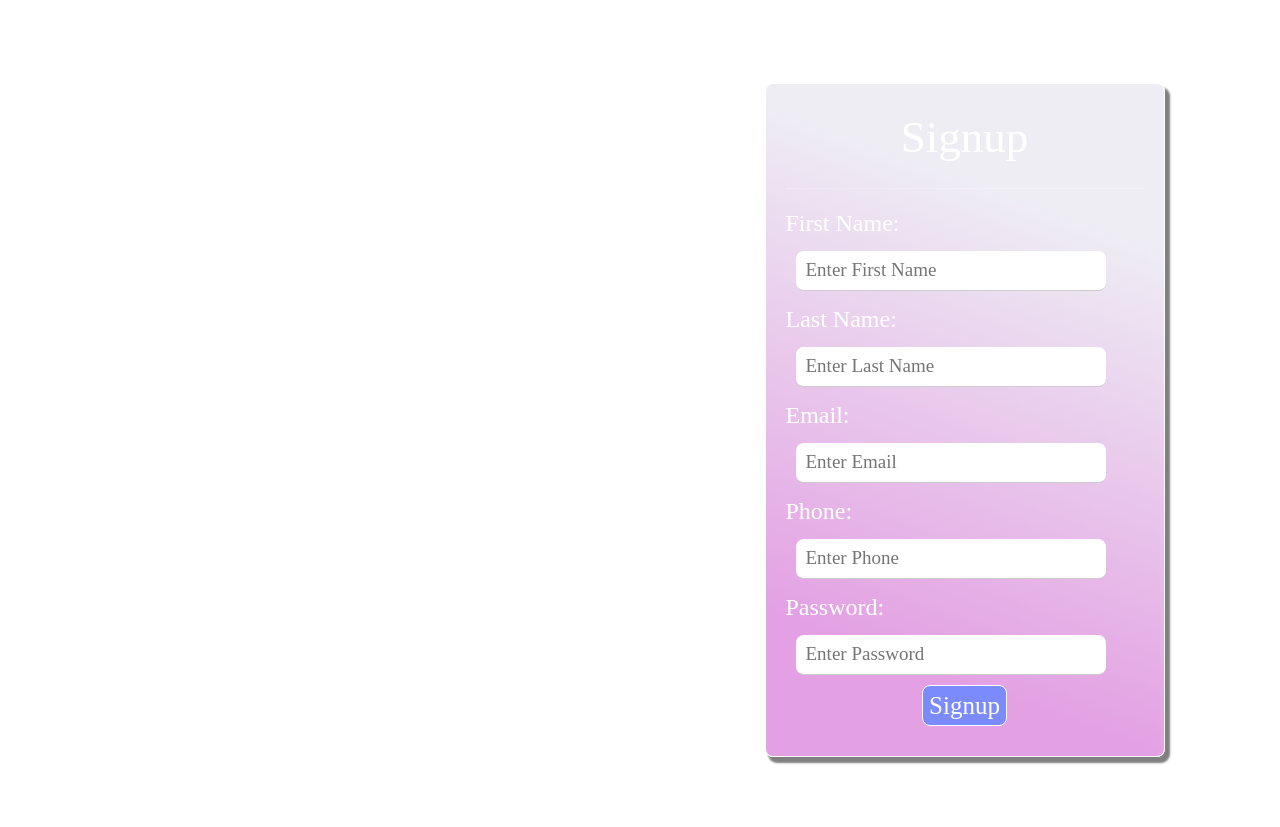
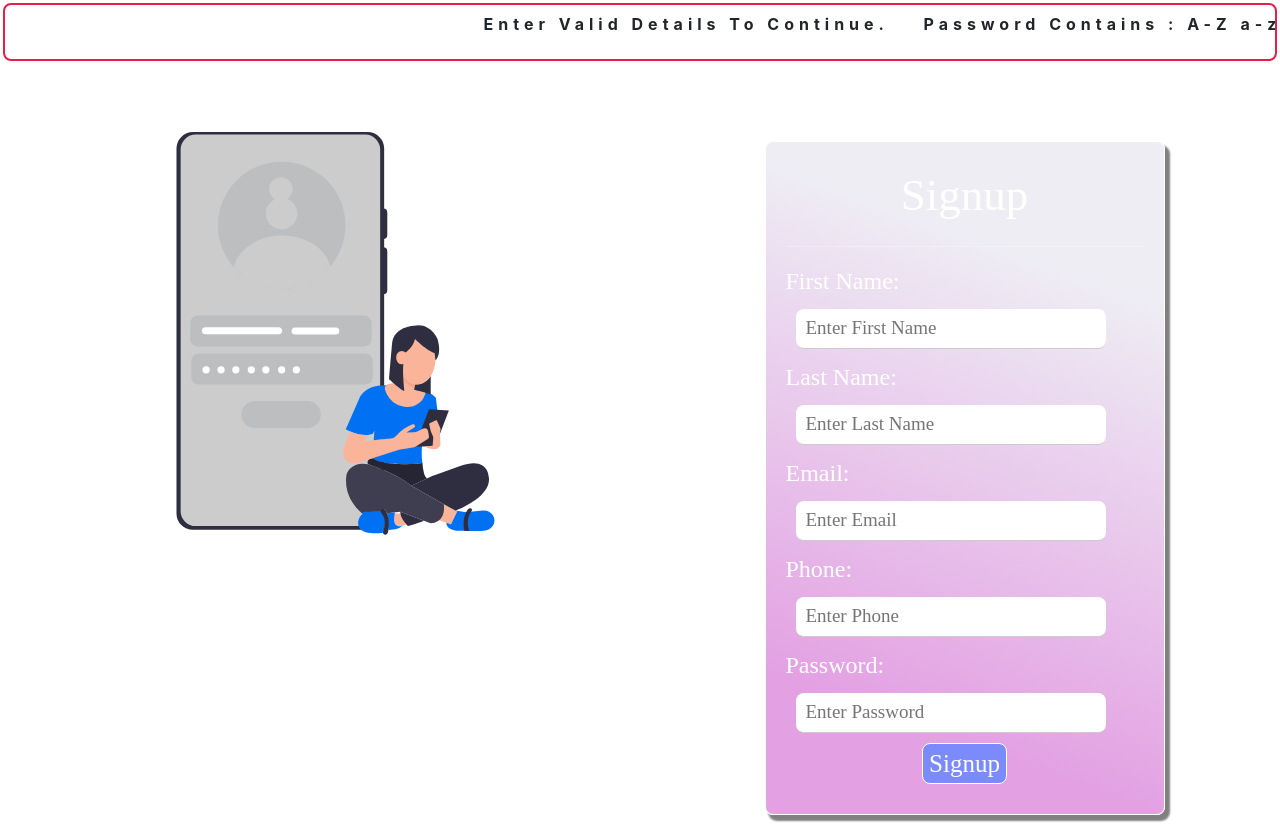
Before and after one commit to YASHBOMBLE/Portfolio-website, a React (Create React App) app in the folder client/: page /signup in a window 1280 px wide. Before the commit the page ends 800 px from the top, so only its background shows below. Built offline with nearby package versions, Linux system fonts and the light colour scheme.

Commit message:
signup img

```diff
--- a/client/src/views/Login/Login.css
+++ b/client/src/views/Login/Login.css
@@ -0,0 +1,13 @@
+.login-button{
+    font-size: 22px;
+    background-color: #7c8bfc;
+    color: white;
+    margin-top: 10px;
+    border-radius: 8px;
+    border: 1px solid white;
+    margin-left: auto;
+    margin-right: auto;
+    display: block;
+    padding-left: 20px;
+    padding-right: 20px;
+}
--- a/client/src/views/Signup/Signup.css
+++ b/client/src/views/Signup/Signup.css
@@ -55,14 +55,24 @@ body{
 
 
   .info-container {
-    font-size: 30px;
+
+    font-size: 15px;
     margin-left: auto;
     margin-right: auto;
     color: black;
-    margin-top: 50px;
+    margin-top: 130px;
     font-weight: bold;
+
+    height: 190px;
+    padding: 20px;
+    border-radius: 8px;
   }
 
+  .main-info-container{
+
+    display: flex;
+    justify-content: center;
+  }
   .info-container-text {
     font-size: 40px;
     color: #a54949;
@@ -76,3 +86,32 @@ body{
     display: flex;
     justify-content: center;
   }
+
+
+  .wrapper {
+    width: 100%;
+    margin: auto;
+    border: 2px solid #eb1c49;
+    border-radius: 8px;
+    overflow-x: hidden;
+    padding: 7px;
+  }
+
+  .target {
+    font-weight: bold;
+    letter-spacing: 5px;
+    animation-name: rightToLeft;
+    animation-duration: 4.5s;
+    animation-timing-function: linear;
+    animation-iteration-count: infinite;
+    /* animation: rightToLeft 4.5s linear infinite; */
+  }
+
+  @keyframes rightToLeft {
+    0% {
+      transform: translateX(600px);
+    }
+    100% {
+      transform: translateX(10px);
+    }
+  }
--- a/client/src/views/Signup/Signup.js
+++ b/client/src/views/Signup/Signup.js
@@ -3,6 +3,7 @@ import axios from 'axios'
 import swal from 'sweetalert';
 import { currentUser } from './../../util/currentUser.js';
 import "./Signup.css"
+import signupImg from "./../../images/signupImg.svg";
 
 function Signup() {
   const [fname, setFname] = useState('')
@@ -59,14 +60,36 @@ function Signup() {
   return (
     <div>
       <div className='row'>
-        <div className='col-md-6'>
+        <div className='col-md-12'>
+        <div class="wrapper">
+  <p class="target">
+
+        Enter Valid Details To Continue.
+        &nbsp;&nbsp;
+            Password Contains :
+
+
+                A-Z
+                a-z
+               0-9
+                One Special Symbol
+
+
+                </p>
+</div>
+
+
+        </div>
+      </div>
+      <div className='row'>
+        <div className='col-md-6 main-info-container'>
           <div className='info-container'>
 
-
           </div>
-          <div className='main-container-signup-img m-1'>
-            <div className='container'>
-
+          <br />
+          <div className='main-container-signup-img mt-5 m-1'>
+            <div className='container '>
+            <img src={signupImg} className = "img-fluid signup-img-size"/>
             </div>
 
           </div>
```
Also changed, not shown: client/src/images/signupImg.svg (added), 1 other file (tests, documents, lock files or other folders).
